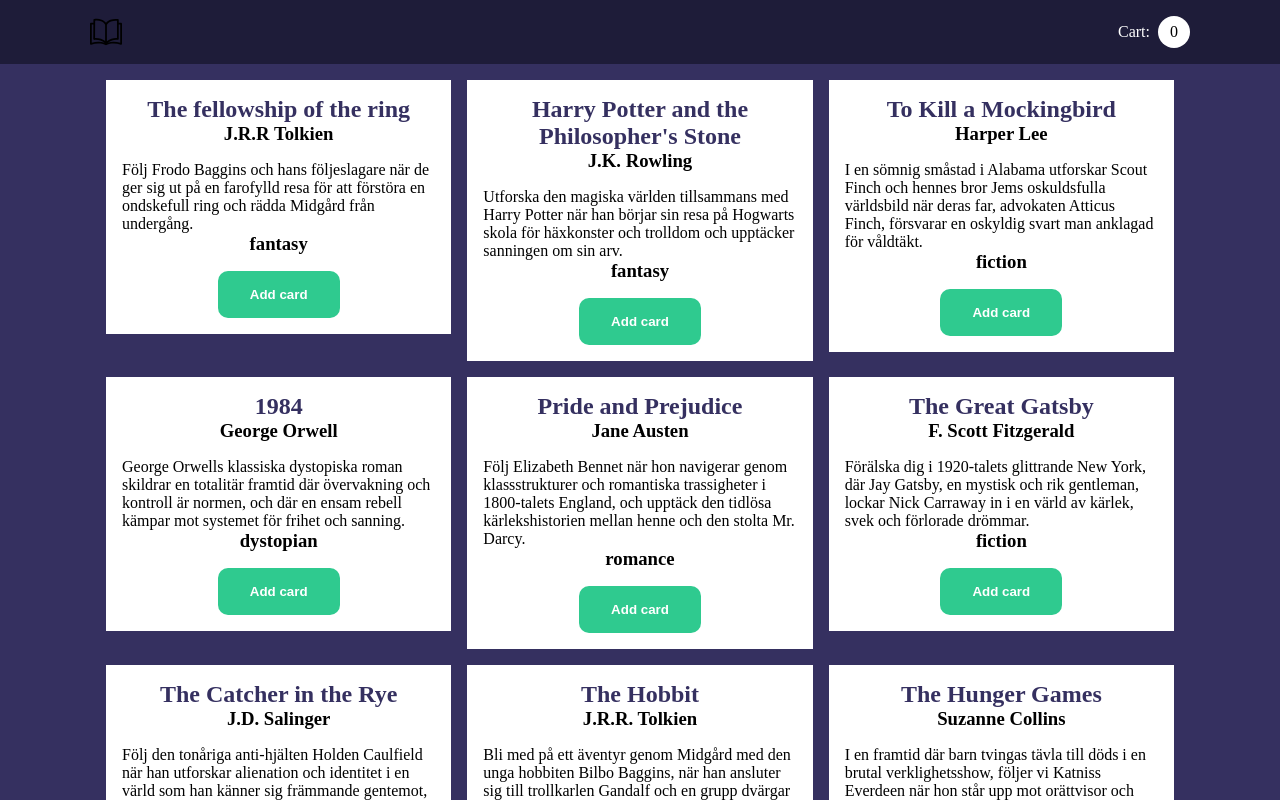
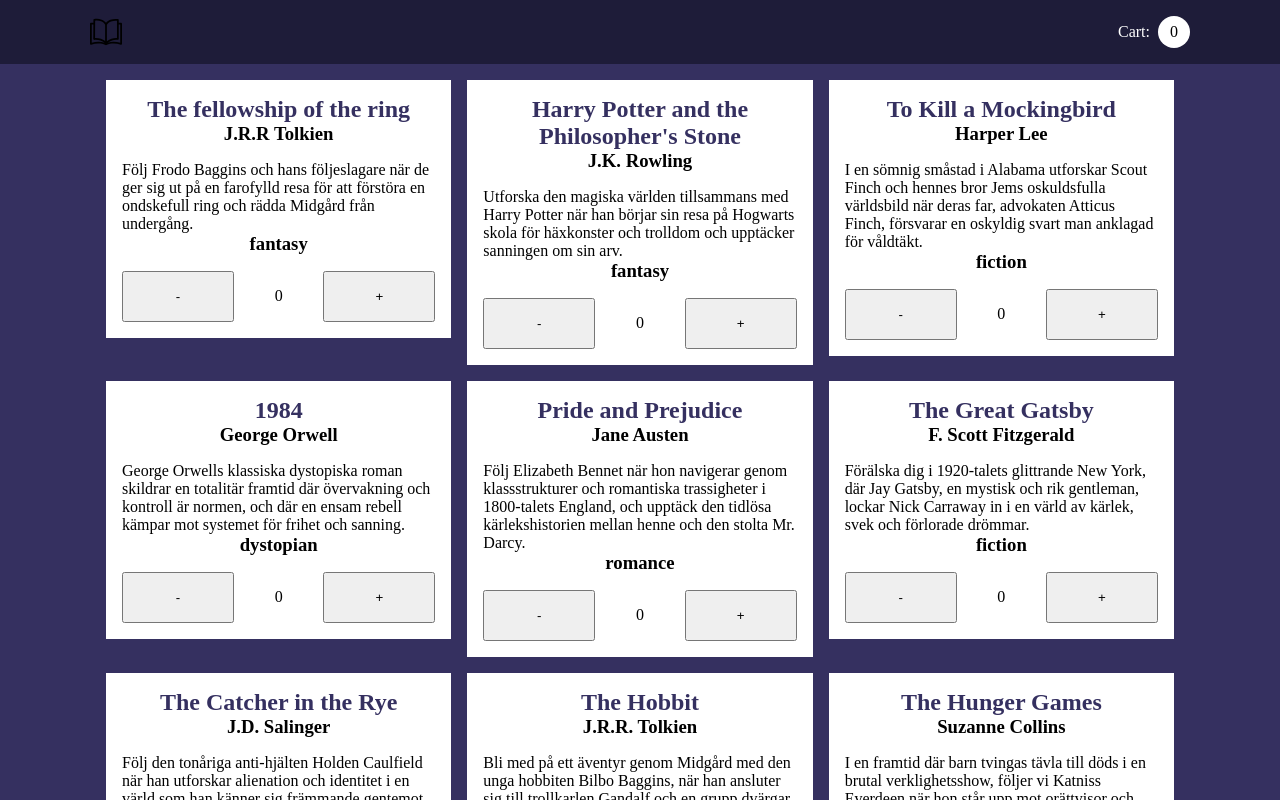
Before and after one commit to OlegMakeienko/bookhandel-app, a React (Vite) app: page / in a window 1280 px wide. Shown: the top 800 px of the page. Built offline with nearby package versions, Linux system fonts and the light colour scheme.

Commit message:
bookstore med tillstånd

```diff
--- a/src/App.tsx
+++ b/src/App.tsx
@@ -1,18 +1,23 @@
 import './App.css'
 import Header from "./components/header/Header.tsx";
 import BookList from "./components/bookList/BookList.tsx";
+import {useState} from "react";
 
 function App() {
-    let cartItems : number = 0;
+    const [cart, setCart] = useState<number>(0);
 
     const addToCart = () => {
-        cartItems++;
-        console.log(cartItems);
+        setCart(prevCart => prevCart + 1);
     }
+
+    const removeFromCart = () => {
+        setCart(prevCart => prevCart - 1);
+    }
+
   return (
     <div className="app">
-        <Header cartItems={cartItems} />
-        <BookList addToCart={addToCart} />
+        <Header cartSize={cart} />
+        <BookList addToCart={addToCart} removeFromCart={removeFromCart} />
     </div>
   )
 }
--- a/src/components/bookItem/BookItem.tsx
+++ b/src/components/bookItem/BookItem.tsx
@@ -1,7 +1,8 @@
 import './bookItem.css';
+import {useState} from "react";
 
 type Book = {
-    title : string,
+    title: string,
     "author": string,
     "pages": number,
     "genre": string,
@@ -9,11 +10,26 @@
 }
 
 type Props = {
-    book : Book,
-    addToCart : () => void
+    book: Book,
+    addToCart: () => void,
+    removeFromCart: () => void
 }
 
-function BookItem({book, addToCart } : Props) {
+function BookItem({book, addToCart, removeFromCart}: Props) {
+    const [bookBalance, setBookBalance] = useState<number>(0);
+
+    const decreaseBookBalance = () => {
+        if (bookBalance > 0) {
+            setBookBalance(b => b - 1);
+            removeFromCart();
+        }
+    }
+
+    const increaseBookBalance = () => {
+        setBookBalance(b => b + 1);
+        addToCart();
+    }
+
     return (
         <div>
             <article className="book">
@@ -21,7 +37,12 @@
                 <h1 className="book-author">{book.author}</h1>
                 <p className="book-desc">{book.desc}</p>
                 <h1 className="book-genre">{book.genre}</h1>
-                <button onClick={addToCart} className="add-book-btn">Add card</button>
+                <div className="book-counter">
+                    <button onClick={decreaseBookBalance}>-</button>
+                    <p>{bookBalance}</p>
+                    <button onClick={increaseBookBalance}>+</button>
+                    {/*<button onClick={addToCart} className="add-book-btn">Add card</button>*/}
+                </div>
             </article>
         </div>
     );
--- a/src/components/bookItem/bookItem.css
+++ b/src/components/bookItem/bookItem.css
@@ -25,3 +25,21 @@
     margin-top: 1rem;
     border: none;
 }
+
+.book-counter {
+    display: flex;
+    width: 100%;
+    gap: 1rem;
+    margin-top: 1rem;
+    text-align: center;
+}
+
+.book-counter button {
+    flex: 3;
+    padding: 1rem;
+}
+
+.book-counter p {
+    flex: 1;
+    padding: 1rem
+}
--- a/src/components/bookList/BookList.tsx
+++ b/src/components/bookList/BookList.tsx
@@ -11,26 +11,23 @@
 }
 
 type BookListProps = {
-    addToCart : () => void
+    addToCart : () => void,
+    removeFromCart : () => void
 }
 
-function BookList({addToCart}: BookListProps) {
+function BookList({addToCart, removeFromCart}: BookListProps) {
     const bookList: Book[] = [...bookJson];
 
     return (
         <section className="page-bookList">
-
             <div className=" bookList content-wrapper">
-
                 {
                     bookList.map((book, index) => {
                         //return <p>{book.author}</p>
-                        return <BookItem key={index} book={book} addToCart={addToCart}/>
+                        return <BookItem key={index} book={book} addToCart={addToCart} removeFromCart={removeFromCart}/>
                     })
                 }
-
             </div>
-
         </section>
     );
 }
--- a/src/components/header/Header.tsx
+++ b/src/components/header/Header.tsx
@@ -2,15 +2,15 @@
 import Cart from "../cart/Cart.tsx";
 
 type Props = {
-    cartItems : number
+    cartSize : number
 }
 
-function Header({cartItems} : Props) {
+function Header({cartSize} : Props) {
     return (
         <header className="page-header">
             <div className="header content-wrapper">
                 <img className="book-icon" src="/src/assets/read-book-icon.svg" alt="icon"/>
-                <Cart cartItems={cartItems} />
+                <Cart cartItems={cartSize} />
             </div>
         </header>
     );
```
